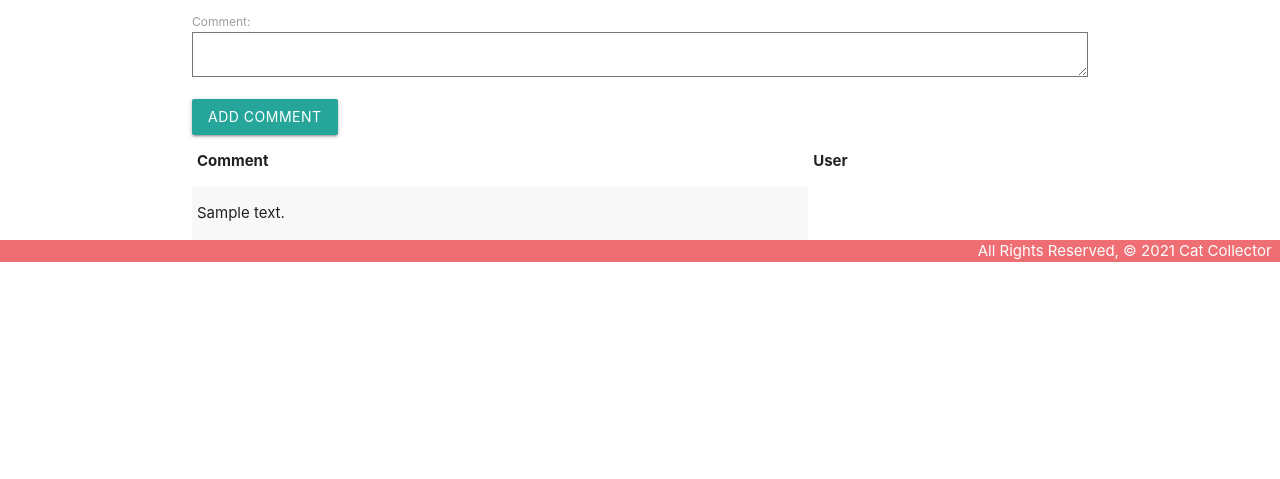
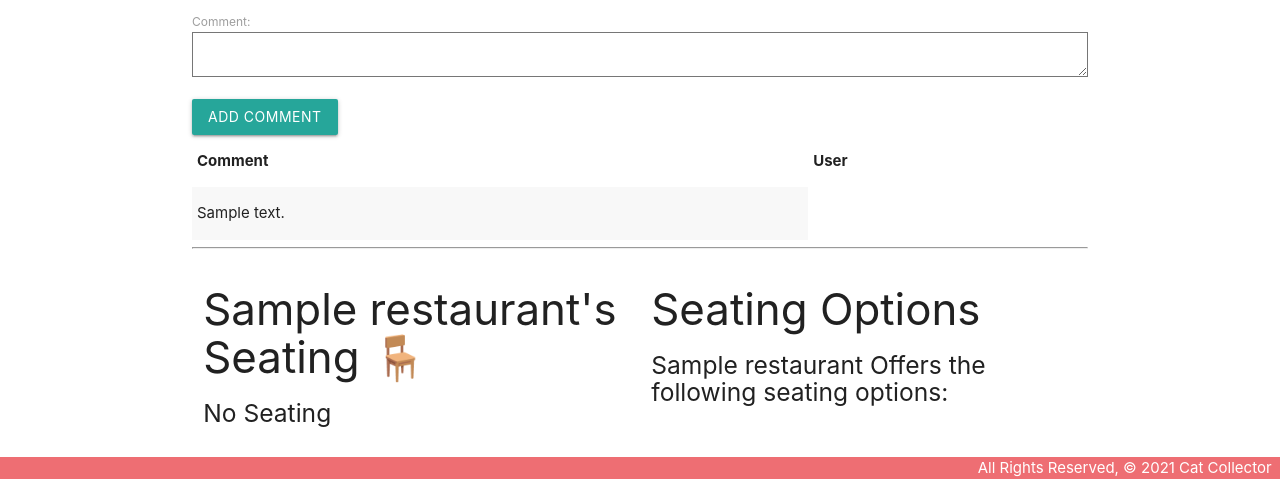
Before and after one commit to nsaltamachia/p3, a Django app: page /restaurants/1/ in a window 1280 px wide. Shown: the part 1011-1490 px from the top of the page. Before the commit the page ends 1273 px from the top, so only its background shows below. Run offline with Django 4.2, Linux system fonts and the light colour scheme; tables that the repository leaves empty hold one stand-in row (values such as "Sample post").

Commit message:
Restaurant-Seating-UI-and-association

```diff
--- a/main_app/templates/restaurants/detail.html
+++ b/main_app/templates/restaurants/detail.html
@@ -83,6 +83,49 @@
     </table>
 </div>
 
+<hr>
+<div class="row">
+  <div class="col s6">
+    <h3>{{ restaurant.name }}'s Seating 🪑</h3>
+    {% if restaurant.seatings.count %}
+      {% for seating in restaurant.seatings.all %}
+        <div class="card">
+          <div class="card-content">
+            <span class="card-title">
+              <span>{{ seating.indoor }}</span> {{ seating.type }}
+            </span>
+          </div>
+        </div>
+      {% endfor %}
+    {% else %}
+      <h5>No Seating</h5>
+    {% endif %}
+  </div>
+  <!-- Available toys will come after this line -->
+  <div class="col s6">
+  <h3>Seating Options</h3>
+  {% if seatings.count %}
+    {% for seating in seatings.all %}
+      <div class="card">
+        <div class="card-content">
+          <span class="card-title">
+            <span>{{ seating.indoor }}</span> {{ seating.type }}
+          </span>
+        </div>
+        <div class="card-action">
+          <form action="{% url 'assoc_seating' restaurant.id seating.id %}" method="POST">
+            {% csrf_token %}
+            <button type="submit" class="btn">Add</button>
+          </form>
+        </div>
+      </div>
+    {% endfor %}
+  {% else %}
+    <h5>{{restaurant.name}} Offers the following seating options:</h5>
+  {% endif %}
+</div>
+</div>
+
 <script>
     const dateEl = document.getElementById('id_date');
     // M is Materialize's global variable
--- a/main_app/urls.py
+++ b/main_app/urls.py
@@ -12,4 +12,5 @@ urlpatterns = [
     path('restaurants/<int:restaurant_id>/add_meal_had/', views.add_meal_had, name='add_meal_had'),
     path('restaurants/<int:pk>/update/', views.RestaurantUpdate.as_view(), name='restaurants_update'),
     path('restaurants/<int:pk>/delete/', views.RestaurantDelete.as_view(), name='restaurants_delete'),
+    path('restaurants/<int:restaurant_id>/assoc_seating/<int:seating_id>/', views.assoc_seating, name='assoc_seating'),
 ]
--- a/main_app/views.py
+++ b/main_app/views.py
@@ -24,13 +24,6 @@ def restaurants_index(request):
     }
   )
 
-def restaurant_detail(request, restaurant_id):
-    restaurant = Restaurant.objects.get(id=restaurant_id)
-    return render(request, 'restaurants/detail.html', {
-        'restaurant': restaurant
-    })
-
-
 class RestaurantCreate(CreateView):
    model = Restaurant
    fields = '__all__'
@@ -39,10 +32,13 @@ class RestaurantCreate(CreateView):
 
 def restaurant_detail(request, restaurant_id):
     restaurant = Restaurant.objects.get(id=restaurant_id)
+    id_list = restaurant.seating.all().values_list('id')
+    seating_restaurant_doesnt_have = Seating.objects.exclude(id__in=id_list)
     meal_had_form = Meal_Had_Form()
     comment_form = CommentForm()
     return render(request, 'restaurants/detail.html', {
-      'restaurant': restaurant, 'meal_had_form': meal_had_form, 'comment_form' : comment_form
+      'restaurant': restaurant, 'meal_had_form': meal_had_form, 'comment_form' : comment_form,
+      'seating': seating_restaurant_doesnt_have
     })
 
 
@@ -73,8 +69,6 @@ def add_comment(request, restaurant_id):
         form = CommentForm()
   return render(request, 'comment_form.html', {'form': form})
 
-
-
 def add_meal_had(request, restaurant_id):
     form = Meal_Had_Form(request.POST)
     if form.is_valid():
@@ -90,3 +84,7 @@ class RestaurantUpdate(UpdateView):
 class RestaurantDelete(DeleteView):
   model = Restaurant
   success_url = '/restaurants'
+
+def assoc_seating(request, restaurant_id, seating_id):
+  Restaurant.objects.get(id=restaurant_id).seating.add(seating_id)
+  return redirect('detail', restaurant_id=restaurant_id)
```
